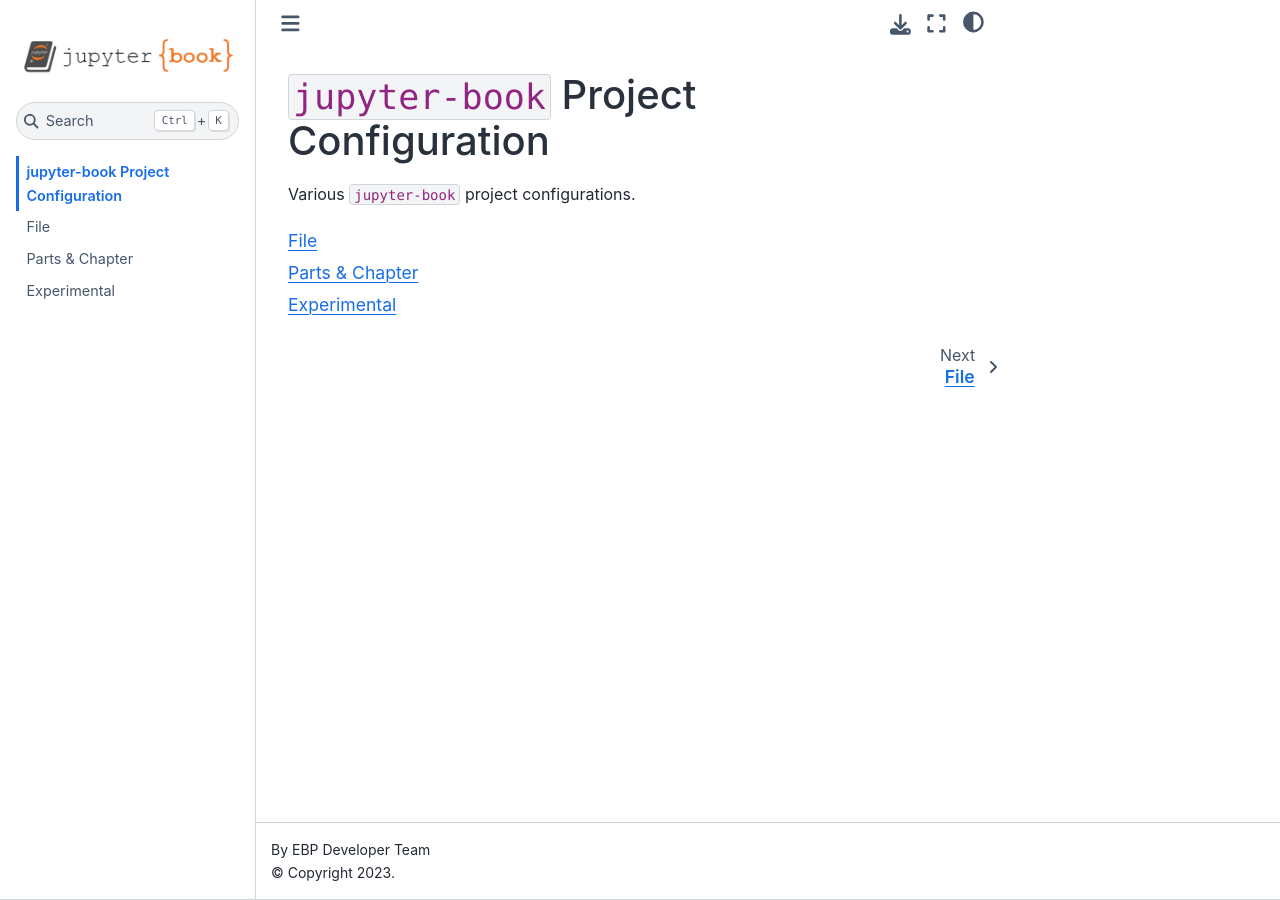
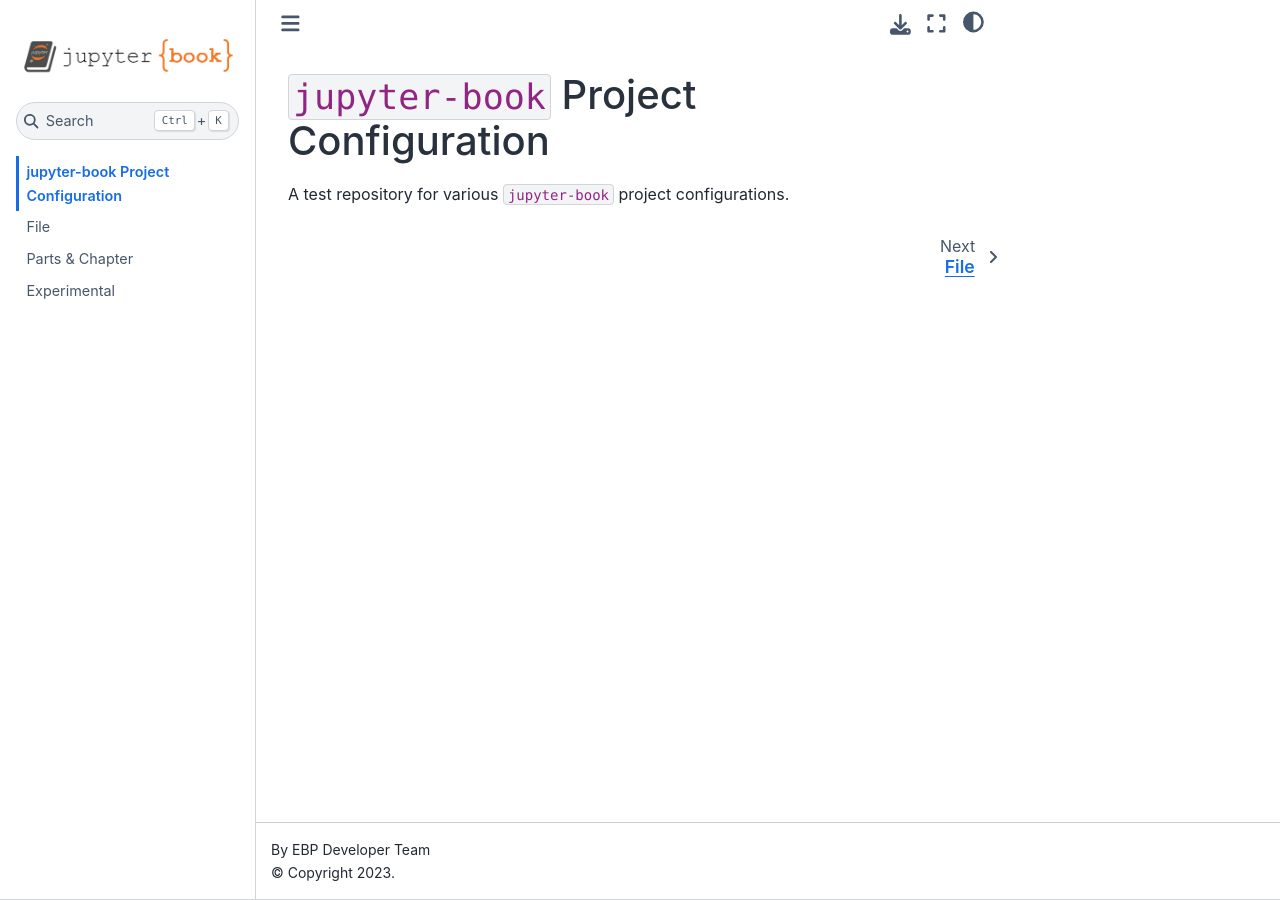
Before and after one commit to mmcky/ebp-test-projectstructure, a Jupyter Book: the page built from doc/intro.md, in a window 1280 px wide. Built offline with Jupyter Book 1.0.4 settings and Sphinx 7.4.7 and the Sphinx Book theme 1.1.4, drawn with Linux system fonts in a browser that asks for light colours.

Commit message:
update doc

````diff
--- a/doc/intro.md
+++ b/doc/intro.md
@@ -1,7 +1,4 @@
 `jupyter-book` Project Configuration
 ====================================
 
-Various `jupyter-book` project configurations.
-
-```{tableofcontents}
-```
+A test repository for various `jupyter-book` project configurations.
````
